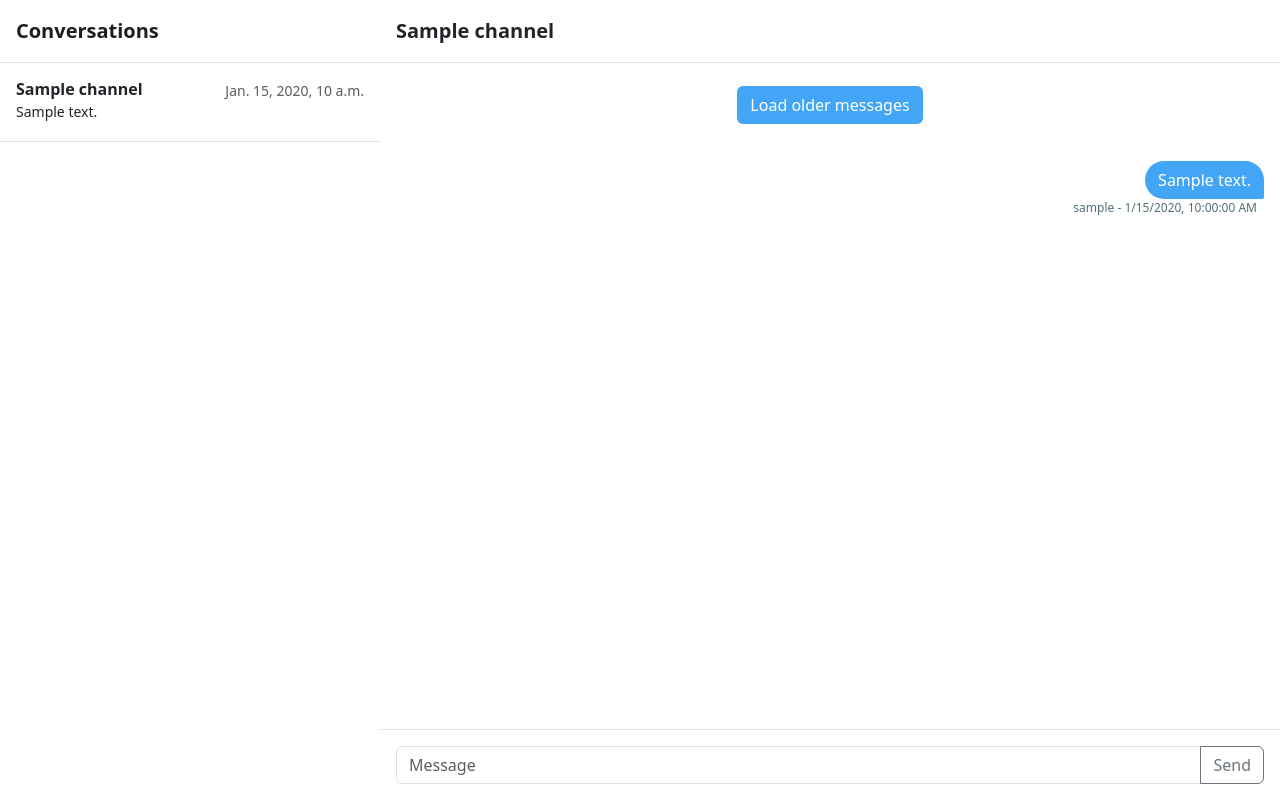
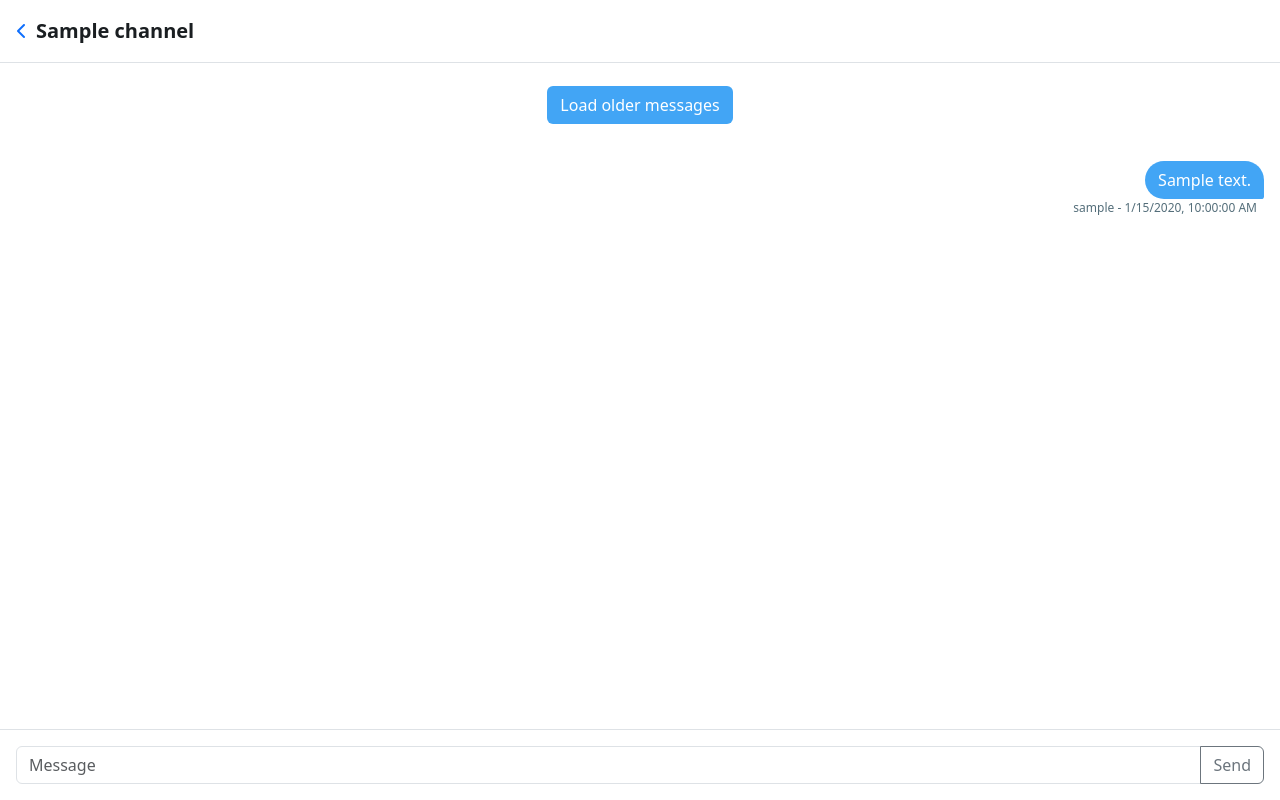
Before and after one commit to nathanfallet/projetoueb, a Django app: page /channels/1/ in a window 1280 px wide. Run offline with Django 4.2, Linux system fonts and the light colour scheme; a user stored in the database is signed in; tables that the repository leaves empty hold one stand-in row (values such as "Sample post").

Commit message:
Done with CSS fixes

```diff
--- a/tchat/static/css/main.css
+++ b/tchat/static/css/main.css
@@ -111,6 +111,7 @@
 }
 
 .tchat-conversations {
+    padding-top: 70px;
     width: 100%;
 }
 
@@ -120,16 +121,4 @@
         font-size: 3.5rem;
     }
 
-    .message-box, .tchat-wrapper, .tchat-header {
-        margin-left: 380px;
-    }
-
-    .balon1 span, .balon2 span {
-        max-width: calc(75vw - 380px);
-    }
-
-    .tchat-conversations {
-        width: 380px;
-    }
-
 }
--- a/tchat/templates/index.html
+++ b/tchat/templates/index.html
@@ -12,6 +12,7 @@
 
   <link href="https://cdn.jsdelivr.net/npm/bootstrap@5.3.0-alpha1/dist/css/bootstrap.min.css" rel="stylesheet"
     integrity="sha384-GLhlTQ8iRABdZLl6O3oVMWSktQOp6b7In1Zl3/Jr59b6EGGoI1aFkw7cmDA6j6gD" crossorigin="anonymous">
+  <link rel="stylesheet" href="https://cdnjs.cloudflare.com/ajax/libs/font-awesome/6.2.1/css/all.min.css" crossorigin="anonymous">
   <link href="{% static 'css/main.css' %}" rel="stylesheet">
 </head>
 
@@ -19,35 +20,13 @@
   <main class="d-flex flex-nowrap">
     <h1 class="visually-hidden">Projet Oueb</h1>
 
-    <div class="tchat-conversations d-flex flex-column align-items-stretch flex-fill flex-shrink-0 bg-white position-fixed fixed-top {% if channel %}d-none d-md-flex{% endif %}">
-      <a href="/" class="d-flex align-items-center flex-shrink-0 p-3 link-dark text-decoration-none border-bottom">
-        <span class="fs-5 fw-semibold">Conversations</span>
-      </a>
-      <div class="list-group list-group-flush border-bottom scrollarea">
-        <!--<a href="#" class="list-group-item list-group-item-action active py-3 lh-sm" aria-current="true">
-          <div class="d-flex w-100 align-items-center justify-content-between">
-            <strong class="mb-1">List group item heading</strong>
-            <small>Wed</small>
-          </div>
-          <div class="col-10 mb-1 small">Some placeholder content in a paragraph below the heading and date.</div>
-        </a>-->
-        {% for membership in memberships %}
-        <a href="/channels/{{ membership.channel.id }}" class="list-group-item list-group-item-action py-3 lh-sm">
-          <div class="d-flex w-100 align-items-center justify-content-between">
-            <strong class="mb-1">{{ membership.channel.name }}</strong>
-            <small class="text-muted">{{ membership.channel.lastMessage.published }}</small>
-          </div>
-          <div class="col-10 mb-1 small">{{ membership.channel.lastMessage.content }}</div>
-        </a>
-        {% endfor %}
-      </div>
-    </div>
-
     {% if channel %}
     <div class="d-flex flex-column align-items-stretch flex-fill flex-shrink-0 bg-white">
-      <a href="/" class="tchat-header d-flex align-items-center flex-shrink-0 p-3 link-dark text-decoration-none border-bottom position-fixed fixed-top w-100">
-        <span class="fs-5 fw-semibold">{{ channel.name }}</span>
-      </a>
+      <span
+        class="tchat-header d-flex align-items-center flex-shrink-0 p-3 link-dark text-decoration-none border-bottom position-fixed fixed-top w-100">
+        <a href="/"><i class="fa-solid fa-chevron-left"></i></a>
+        <span class="fs-5 fw-semibold px-2">{{ channel.name }}</span>
+      </span>
 
       <div class="tchat-wrapper">
         <button onclick="loadNextPage({{ channel.id }})" id="tchat-more" class="d-block my-3 m-auto btn btn-custom">
@@ -66,6 +45,25 @@
         </form>
       </div>
     </div>
+    {% else %}
+    <div
+      class="tchat-conversations d-flex flex-column align-items-stretch flex-fill flex-shrink-0 bg-white {% if channel %}d-none d-md-flex{% endif %}">
+      <span
+        class="tchat-header d-flex align-items-center flex-shrink-0 p-3 link-dark text-decoration-none border-bottom position-fixed fixed-top">
+        <span class="fs-5 fw-semibold">Conversations</span>
+      </span>
+      <div class="list-group list-group-flush border-bottom scrollarea">
+        {% for membership in memberships %}
+        <a href="/channels/{{ membership.channel.id }}" class="list-group-item list-group-item-action py-3 lh-sm">
+          <div class="d-flex w-100 align-items-center justify-content-between">
+            <strong class="mb-1">{{ membership.channel.name }}</strong>
+            <small class="text-muted">{{ membership.channel.lastMessage.published }}</small>
+          </div>
+          <div class="col-10 mb-1 small">{{ membership.channel.lastMessage.content }}</div>
+        </a>
+        {% endfor %}
+      </div>
+    </div>
     {% endif %}
   </main>
 
--- a/tchat/views.py
+++ b/tchat/views.py
@@ -84,14 +84,11 @@ def channels_new(request):
 
 @login_required
 def channels_view(request, channel_id):
-    memberships = Membership.objects.filter(user=request.user)
-
     Membership.objects.get(user=request.user, channel=channel_id)
     channel = Channel.objects.get(id=channel_id)
 
     template = loader.get_template('index.html')
     context = {
-        'memberships': memberships,
         'channel': {
             'id': channel.id,
             'name': channel.name,
```
